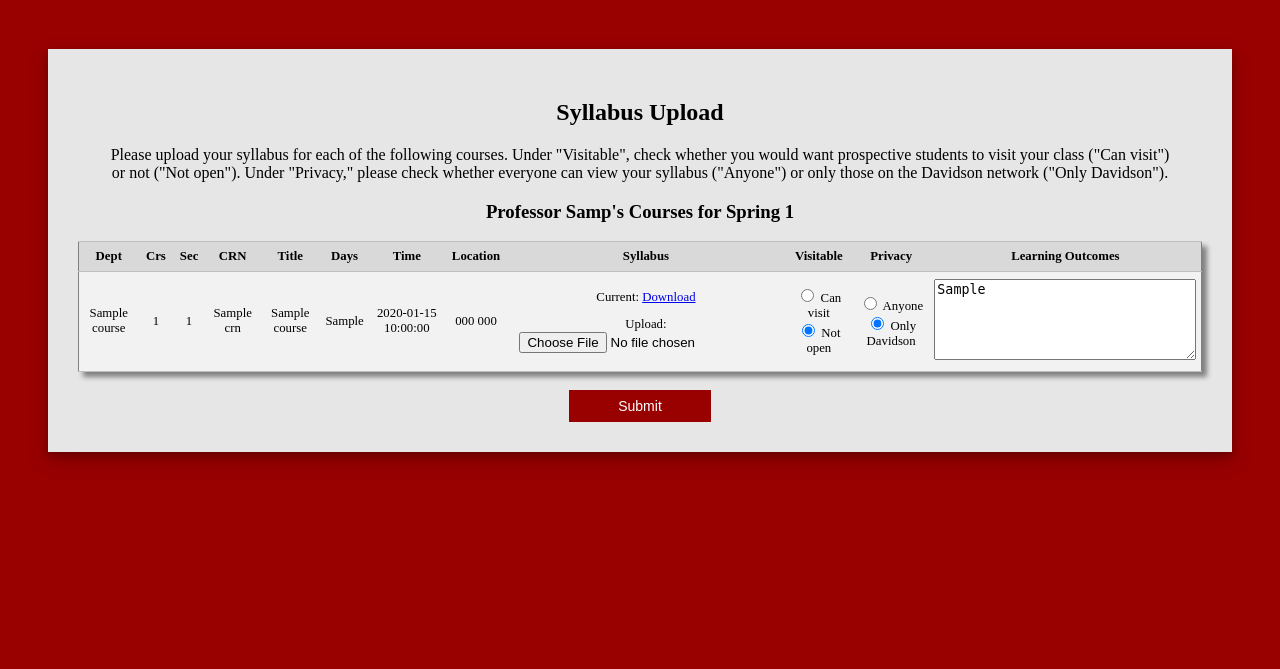
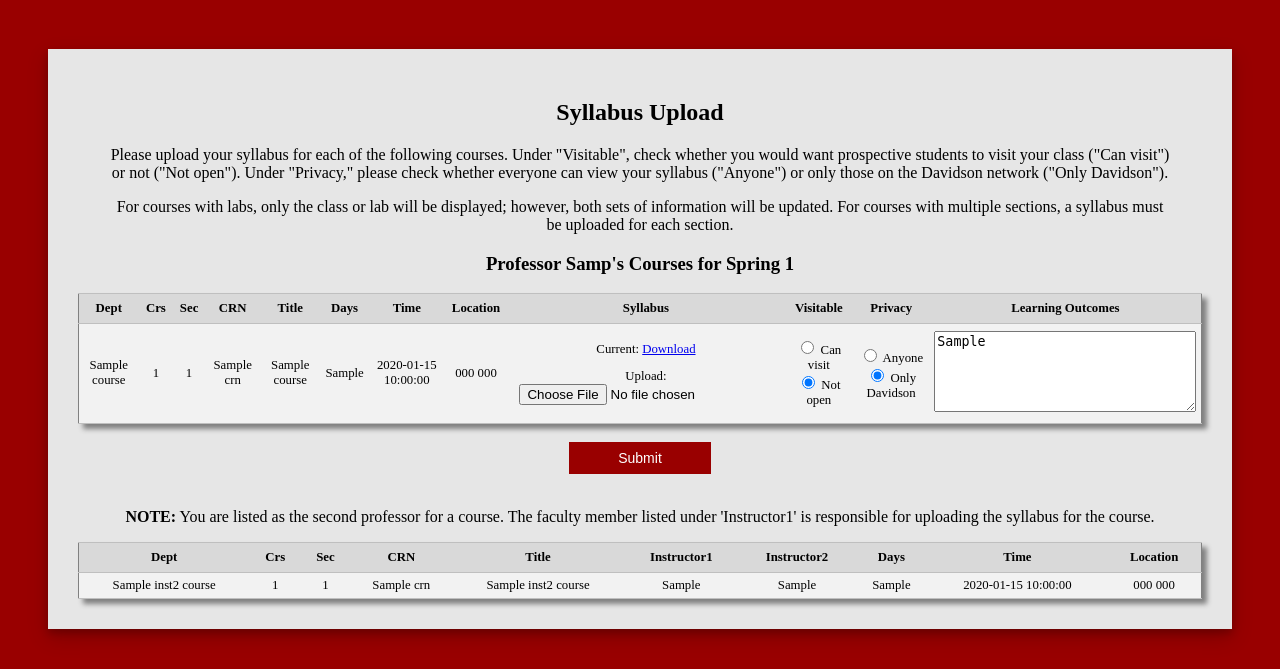
Before and after one commit to kawilliams/new-db-Pronto-Flask, a Flask app: template templates/my_courses.html in a window 1280 px wide. Shown: the part 142-811 px from the top of the page. Before the commit the page ends 605 px from the top, so only its background shows below. Run offline with Flask 2, Linux system fonts and the light colour scheme; the template is opened without the code that fills it: most values are stand-ins (such as "Sample title", 1, 10 or a date in 2020).

Commit message:
Add files via upload

```diff
--- a/templates/my_courses.html
+++ b/templates/my_courses.html
@@ -15,7 +15,8 @@
 	<h4 id="davidson_logo">DAVIDSON COLLEGE</h4>
 	<div id="upload_div">
 	<h2 id="syllabus_upload">Syllabus Upload</h2>
-	<p id="you_teach">Please upload your syllabus for each of the following courses. 	Under "Visitable", check whether you would want prospective students to visit 		your class ("Can visit") or not ("Not open"). Under "Privacy," please check 		whether everyone can view your syllabus ("Anyone") or only those on the Davidson 	network ("Only Davidson"). </p>
+	<p id="you_teach">Please upload your syllabus for each of the following courses. Under "Visitable", check whether you would want prospective students to visit your class ("Can visit") or not ("Not open"). Under "Privacy," please check whether everyone can view your syllabus ("Anyone") or only those on the Davidson network ("Only Davidson"). </p>
+	<p id="you_teach">For courses with labs, only the class or lab will be displayed; however, both sets of information will be updated. For courses with multiple sections, a syllabus must be uploaded for each section.</p>
 
 	{% if courses|length > 0 %}
 
@@ -98,10 +99,57 @@
 
 	{% endif %}
     </table><br\>
-    <input type="text" value="{{db_name}}" name = "db_name" hidden><br>
-    <input type="text" value="{{semester}}" name = "semester" hidden>
-	  <input id="submit_changes" type="submit" value="Submit" >
+        <input type="text" value="{{db_name}}" name = "db_name" hidden><br>
+    	<input type="text" value="{{semester}}" name = "semester" hidden>
+	  	<input id="submit_changes" type="submit" value="Submit" >
 	</form>
+    <br />
+    <br />
+    {% if inst2_courses|length > 0 %}
+    	{% if inst2_courses|length == 1 %}
+ 			<p id="you_teach"><b>NOTE:</b> You are listed as the second professor for a course. The faculty member listed under 'Instructor1' is responsible for uploading the syllabus for the course.</p>
+ 		{% elif inst2_courses|length > 1 %}
+ 			<p id="you_teach"><b>NOTE:</b> You are listed as the second professor for several courses. The faculty member listed under 'Instructor1' is responsible for uploading the syllabus for each course.</p>
+ 		{% endif %}
+
+      <table id="class_table">
+			<thead>
+				<tr>
+					<th name="dep">Dept</th>
+					<th name="course_num">Crs</th>
+					<th name="class_section">Sec</th>
+					<th name="CRN">CRN</th>
+					<th name="title">Title</th>
+					<th name="instructor1">Instructor1</th>
+					<th name="instructor2">Instructor2</th>
+					<th name="class_days">Days</th>
+					<th name="class_time">Time</th>
+					<th name="class_place">Location</th>
+				</tr>
+			</thead>
+      <tbody>
+
+        {% for c in inst2_courses %}
+          <tr>
+            <tr>
+				<td name="dep{{loop.index0}}">{{ c.subject }}</td>
+				<td name="course_num{{loop.index0}}">{{ c.course_num }}</td>
+				<td name="class_section{{loop.index0}}">{{ c.seq_num }}</td>
+				<td name="CRN{{loop.index0}}">{{ c.CRN }}</td>
+				<td name="title{{loop.index0}}">{{ c.course_title }}</td>
+				<td name="instructor1{{loop.index0}}">{{ c.instructor1 }}</td>
+				<td name="instructor2{{loop.index0}}">{{ c.instructor2 }}</td>
+				<td name="class_days{{loop.index0}}">{{ c.meet_days }}</td>
+				<td name="class_time{{loop.index0}}">{{ c.class_time }}</td>
+				<td name="class_place{{loop.index0}}">{{ c.bldg_code + " " + c.room_code }}</td>
+				</td>
+
+          </tr>
+
+        {% endfor %}
+      </tbody>
+    {% endif %}
+
 
 </body>
 
--- a/templates/search.html
+++ b/templates/search.html
@@ -1048,6 +1048,7 @@
 				<table class="header_results_table">
 					<tr>
 						<td class="courseLink"><b>{{i.subject}} {{i.course_num}} {% if i.seq_num != '0' %}{{i.seq_num}}{% endif %}[{{i.major_code}}]</b>: <u onclick="showDescription('course_desc_div', '{{i.subject}}', '{{i.course_num}}')">{{i.course_title}}</u></td>
+						<td>{{ i.acad_period }}</td>
 						<td class="prof_result">{{i.instructor1}}</td>
 						<td class="CRN_result"><span style="margin-right:10%;">CRN: {{i.CRN}}</span></td>
 						<td class="x_result"><span onclick="document.getElementById('acc_{{loop.index0}}').style.display='none'" style="font-size:23px;" class="close_icon">&times;</span></td>
```
